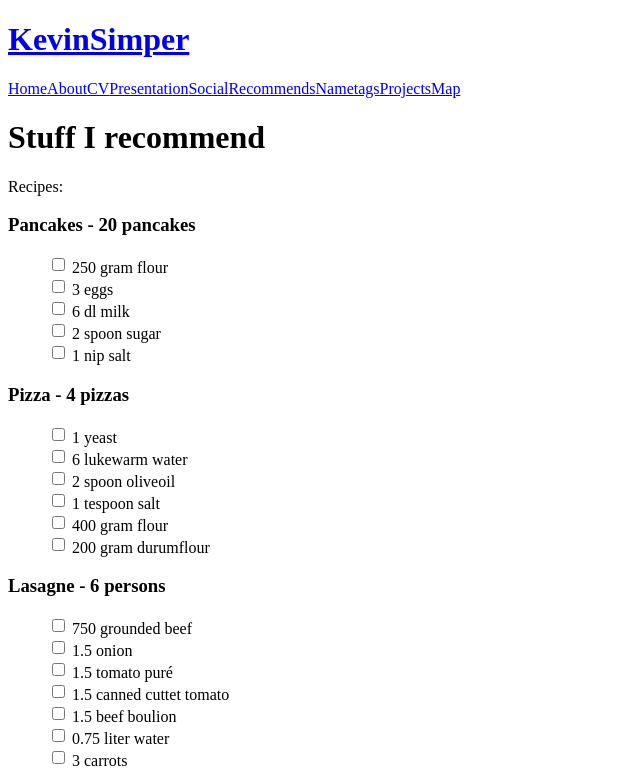
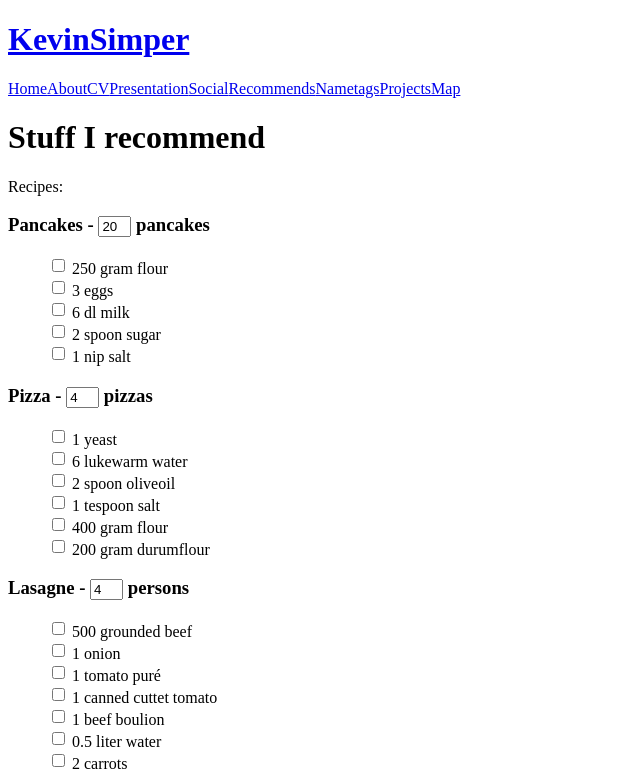
Before and after one commit to kevinsimper/kevinsimper.dk, a Next.js app: page /recommends in a window 1280 px wide. Shown: the top 771 px of the page, without its empty margins (0-640 px from the left). Built offline with nearby package versions, Linux system fonts and the light colour scheme.

Commit message:
Readd recipies being dynamic

```diff
--- a/pages/_app.tsx
+++ b/pages/_app.tsx
@@ -30,7 +30,7 @@ function MyApp({ Component, pageProps }) {
             <a className="pr-2" href="/social">
               Social
             </a>
-            <a className="pr-2" href="/social">
+            <a className="pr-2" href="/recommends">
               Recommends
             </a>
             <a className="pr-2" href="/nametags">
--- a/pages/recommends.tsx
+++ b/pages/recommends.tsx
@@ -1,5 +1,6 @@
 import React from 'react'
 import Head from 'next/head'
+import { useRouter } from 'next/router'
 
 const Item = ({ children }) => (
   <li style={{ listStyleType: 'none' }}>
@@ -19,9 +20,17 @@ const Button = ({ href, children }) => (
   </a>
 )
 
-function SocialPage() {
-  const pizza = 4
-  const lasagne = 6
+function RecommendsPage() {
+  const router = useRouter()
+  const pizza = router.query?.pizza?.toString()
+    ? parseInt(router.query?.pizza?.toString())
+    : 4
+  const lasagne = router.query?.lasagne?.toString()
+    ? parseInt(router.query?.lasagne?.toString())
+    : 4
+  const pancake = router.query?.pancake?.toString()
+    ? parseInt(router.query?.pancake?.toString())
+    : 20
   return (
     <div>
       <h1 className="text-2xl">Stuff I recommend</h1>
@@ -30,17 +39,39 @@ function SocialPage() {
       </Head>
       <p>Recipes:</p>
       <div className="mb-2">
-        <h3 className="text-xl">Pancakes - 20 pancakes</h3>
+        <h3 className="text-xl">
+          Pancakes -{' '}
+          <input
+            type="text"
+            style={{ width: 25 }}
+            defaultValue={pancake}
+            onBlur={(e) => {
+              router.push('?pancake=' + e.target.value)
+            }}
+          />{' '}
+          pancakes
+        </h3>
         <ul>
-          <Item>250 gram flour</Item>
-          <Item>3 eggs</Item>
-          <Item>6 dl milk</Item>
-          <Item>2 spoon sugar</Item>
-          <Item>1 nip salt</Item>
+          <Item>{(250 / 20) * pancake} gram flour</Item>
+          <Item>{(3 / 20) * pancake} eggs</Item>
+          <Item>{(6 / 20) * pancake} dl milk</Item>
+          <Item>{(2 / 20) * pancake} spoon sugar</Item>
+          <Item>{(1 / 20) * pancake} nip salt</Item>
         </ul>
       </div>
       <div className="mb-2">
-        <h3 className="text-xl">Pizza - {pizza} pizzas</h3>
+        <h3 className="text-xl">
+          Pizza -{' '}
+          <input
+            type="text"
+            style={{ width: 25 }}
+            defaultValue={pizza}
+            onBlur={(e) => {
+              router.push('?pizza=' + e.target.value)
+            }}
+          />{' '}
+          pizzas
+        </h3>
         <ul>
           <Item>{0.5 * (pizza / 2)} yeast</Item>
           <Item>{3 * (pizza / 2)} lukewarm water</Item>
@@ -51,7 +82,18 @@ function SocialPage() {
         </ul>
       </div>
       <div className="mb-2">
-        <h3 className="text-xl">Lasagne - {lasagne} persons</h3>
+        <h3 className="text-xl">
+          Lasagne -{' '}
+          <input
+            type="text"
+            style={{ width: 25 }}
+            defaultValue={lasagne}
+            onBlur={(e) => {
+              router.push('?lasagne=' + e.target.value)
+            }}
+          />{' '}
+          persons
+        </h3>
         <ul>
           <Item>{500 * (lasagne / 4)} grounded beef</Item>
           <Item>{1 * (lasagne / 4)} onion</Item>
@@ -70,4 +112,4 @@ function SocialPage() {
   )
 }
 
-export default SocialPage
+export default RecommendsPage
```
